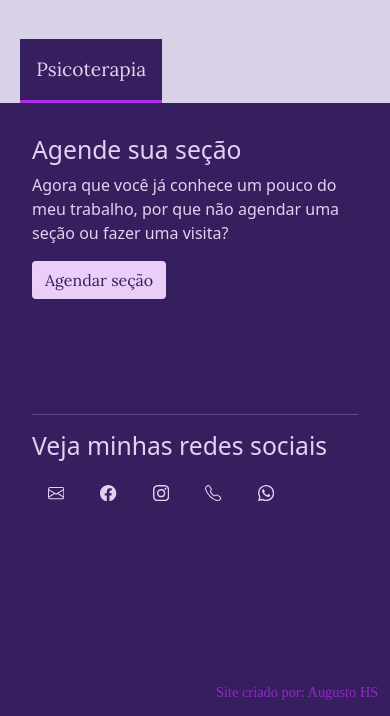
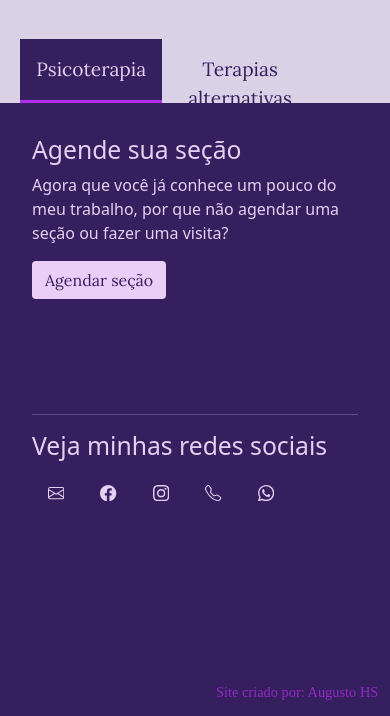
Before and after one commit to AugustoHide/siteRegina, a Node server app: page /contatos in a window 390 px wide. Shown: the part 74-790 px from the top of the page. Run offline with Node 20, Linux system fonts and the light colour scheme; some libraries are stand-ins or nearby versions; some web fonts are replaced.

Commit message:
correção de pequeno bug nos contatos

```diff
--- a/public/stylesheets/stylesheet.css
+++ b/public/stylesheets/stylesheet.css
@@ -395,6 +395,7 @@
     }
     .aba-titulo{
         min-width: 30vw;
+        max-width: 40vw;
         padding: 1rem 1rem;
         font-size: 120%;
     }
```
